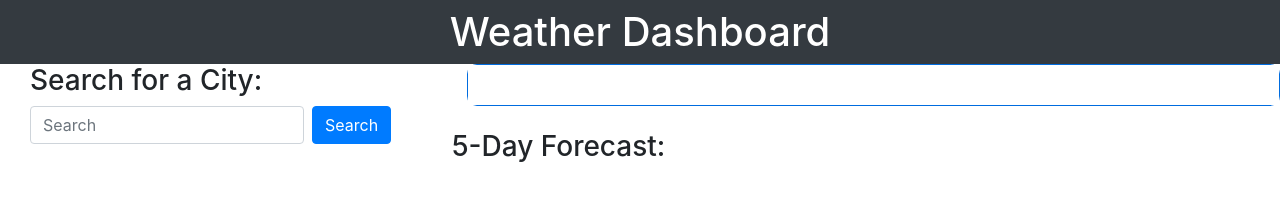
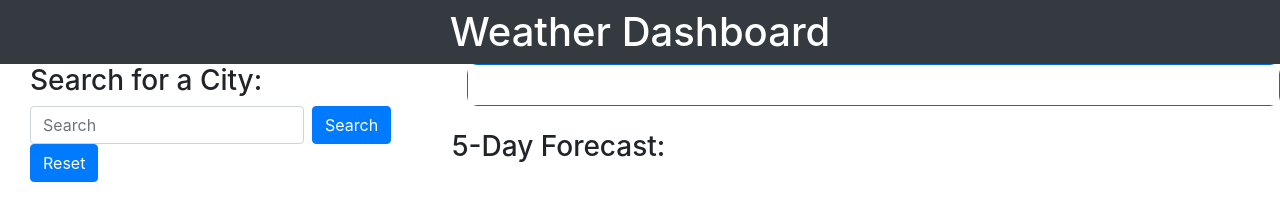
Before and after one commit to MattJ900/Weather-DashBoard, a plain HTML site: page index.html in a window 1280 px wide. Drawn offline with nearby package versions, Linux system fonts and the light colour scheme.

Commit message:
Added reset button

```diff
--- a/index.html
+++ b/index.html
@@ -25,6 +25,7 @@
                     <input class="form-control mr-sm-2" type="search" id="city" placeholder="Search"
                         aria-label="Search">
                     <button type="button" id="submitCity" class="btn btn-primary" type="submit">Search</button>
+                    <button type="button" id="reset" class="btn btn-primary" type="submit">Reset</button>
                 </form>
                 <br>
                 <div class="city-list"></div>
```
